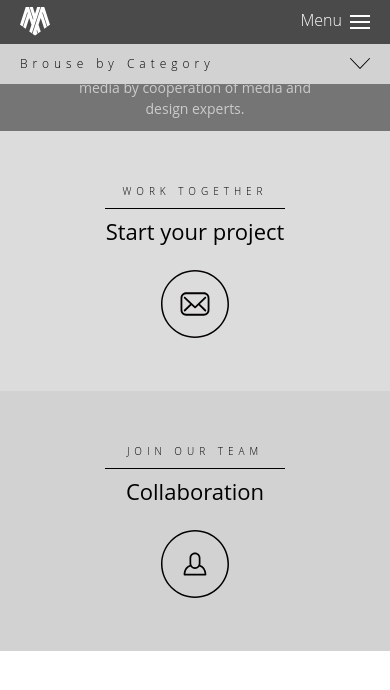
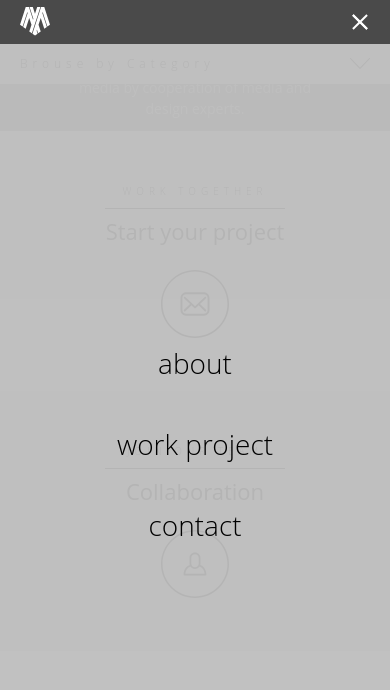
Before and after one commit to MOONJEAYOON/mmotif, a Next.js app: page /work in a window 390 px wide. Both pictures are taken after a click on the button 344 px from the left and 22 px from the top of the page. Shown: the top 690 px of the page. Built offline with nearby package versions, Linux system fonts and the light colour scheme; no server answers; the database is empty.

Commit message:
모바일 메뉴토글, 모바일 tab 토글

```diff
--- a/components/header.tsx
+++ b/components/header.tsx
@@ -1,12 +1,27 @@
 import Link from 'next/link'
 import { useRouter } from 'next/router'
 import Tab from '../components/tab'
+import React, { useRef } from "react";
 
 export default function Header() {
     const router = useRouter();
+    const hdRef = useRef<HTMLDivElement>(null);
+    const toggleHd = () => {
+        if (hdRef.current?.classList.contains('on')){
+            hdRef.current?.classList.remove('on');
+        } else {
+            hdRef.current?.classList.add('on');
+        }
+    }
+    const removeHd = () => {
+        if (hdRef.current?.classList.contains('on')){
+            hdRef.current?.classList.remove('on');
+        }
+    }
+
     return (
         <>
-            <div id="header">
+            <div id="header" ref={hdRef}>
                 <div className="header">
                     <h1 className="logo">
                         <Link href="/">
@@ -21,7 +36,7 @@ export default function Header() {
                         </svg>
                         </Link>
                     </h1>
-                    <button data-label="Menu" className="menu-toggle">
+                    <button data-label="Menu" className="menu-toggle" onClick={toggleHd}>
                         <span className="icon-bars"></span>
                     </button>
                 </div>
@@ -30,13 +45,13 @@ export default function Header() {
                     <div className="nav_wrap">
                         <ul className="menu">
                             <li>
-                                <Link href="/about">about</Link>
+                                <Link href="/about" onClick={removeHd}>about</Link>
                             </li>
                             <li>
-                                <Link href="/work">work project</Link>
+                                <Link href="/work" onClick={removeHd}>work project</Link>
                             </li>
                             <li>
-                                <Link href="/contact">contact</Link>
+                                <Link href="/contact" onClick={removeHd}>contact</Link>
                             </li>
                         </ul>
                     </div>
--- a/components/tab.tsx
+++ b/components/tab.tsx
@@ -1,9 +1,25 @@
 import Link from "next/link";
+import React, {useRef} from "react";
+import {useRouter} from "next/router";
 
 export default function Tab() {
+    const tabRef = useRef<HTMLDivElement>(null);
+    const router = useRouter();
+
+    let categoryName = 'Brouse by Category';
+    if (router.asPath === '/work?graphic') {
+        categoryName = 'graphic';
+    } else if (router.asPath === '/work?advertising') {
+        categoryName = 'advertising';
+    } else if (router.asPath === '/work?print') {
+        categoryName = 'print';
+    } else {
+        categoryName = 'Brouse by Category';
+    }
+
     return(
-        <div id="tab">
-            <h3>Brouse by Category
+        <div id="tab" ref={tabRef}>
+            <h3 onClick={event => tabRef.current?.classList.toggle('on')}><span>{categoryName}</span>
                 <svg className="icon_Arrow" version="1.0" xmlns="http://www.w3.org/2000/svg" x="0px" y="0px"
                      viewBox="0 0 20 11">
                     <path d="M10,11c-0.133,0-0.259-0.055-0.349-0.152L0.127,0.795c-0.179-0.191-0.167-0.491,0.026-0.669
```
